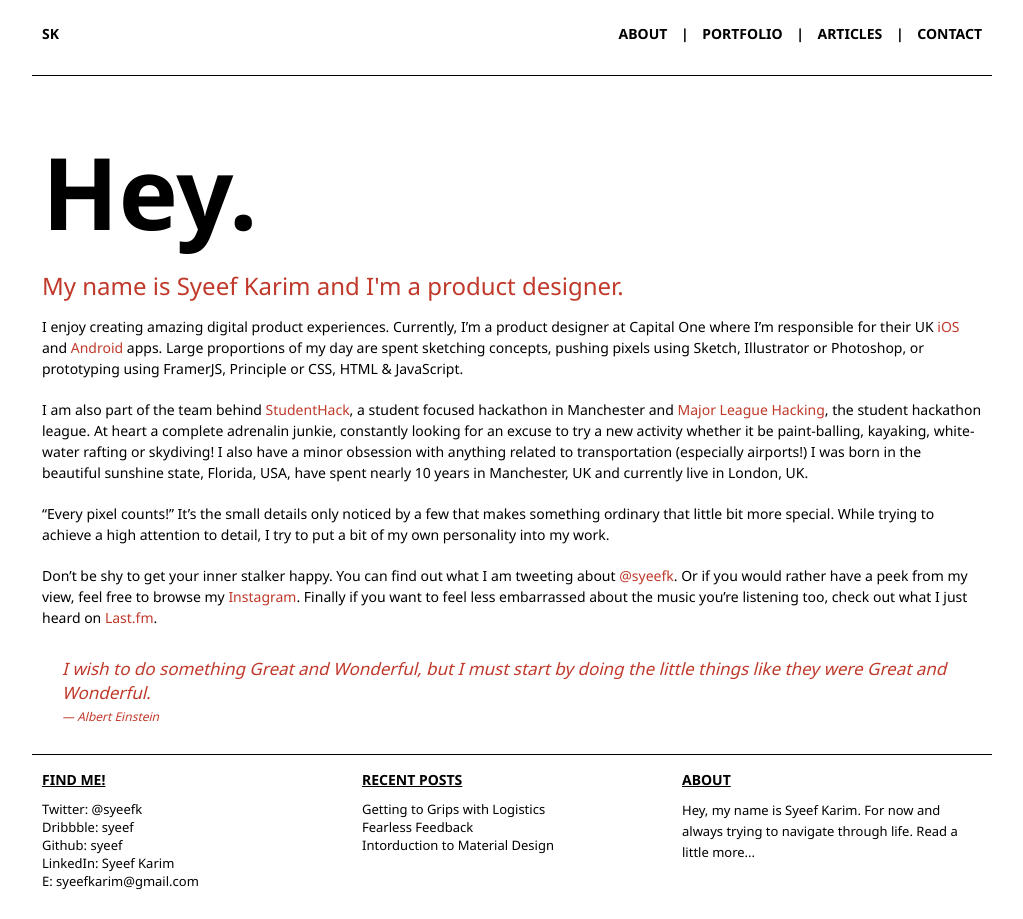
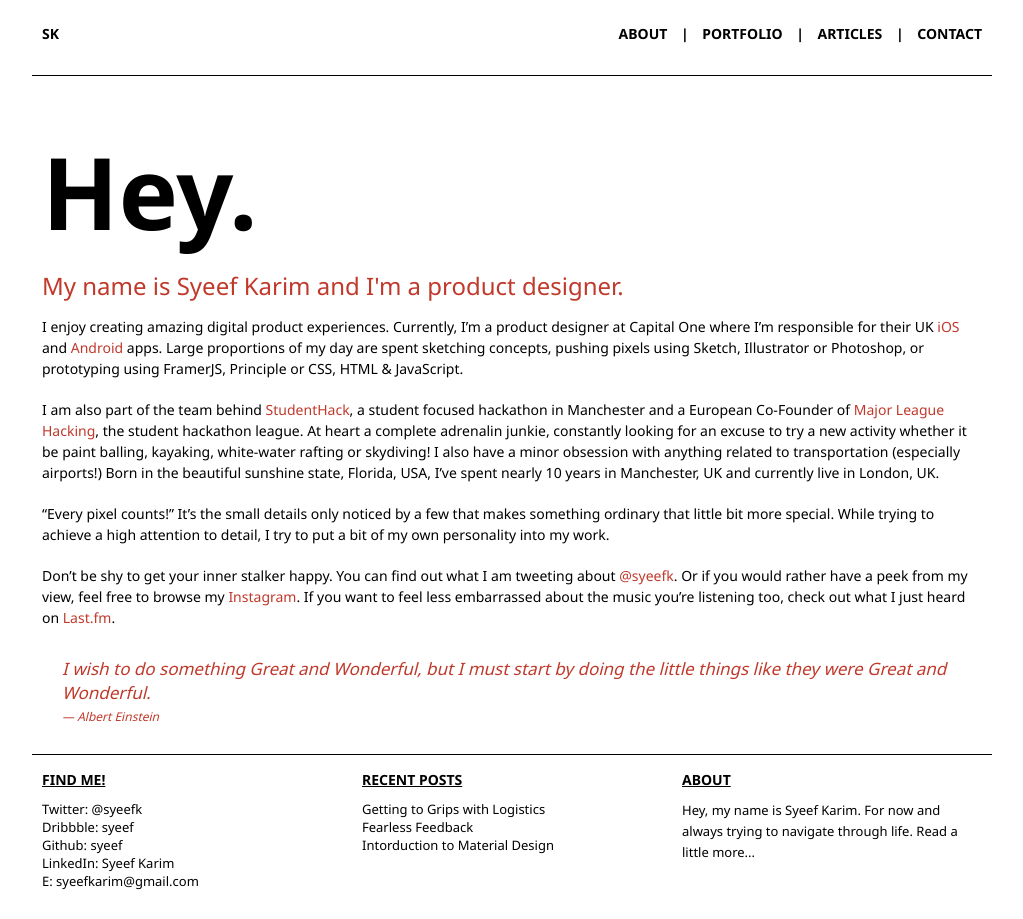
Before and after one commit to syeef/syeefkarim-2016-v0, a Jekyll site: the page built from about/index.md, in a window 1280 px wide. Shown: the whole page, without its empty margins (128-1151 px from the left). Built offline with Jekyll 4.4.1, drawn with Linux system fonts in a browser that asks for light colours.

Commit message:
change the copy on the about page

```diff
--- a/about/index.md
+++ b/about/index.md
@@ -7,10 +7,10 @@ tagLine: My name is Syeef Karim and I'm a product designer.
 
 I enjoy creating amazing digital product experiences. Currently, I'm a product designer at Capital One where I'm responsible for their UK <a id="links" href="https://itunes.apple.com/gb/app/capital-one-uk/id481679012?mt=8" target="_blank">iOS</a> and <a id="links" href="https://play.google.com/store/apps/details?id=com.ie.capitalone.uk&feature=search_result#?t=W251bGwsMSwxLDEsImNvbS5pZS5jYXBpdGFsb25lLnVrIl0" target="_blank">Android</a> apps. Large proportions of my day are spent sketching concepts, pushing pixels using Sketch, Illustrator or Photoshop, or prototyping using FramerJS, Principle or CSS, HTML & JavaScript.
 
-I am also part of the team behind <a id="links" href="http://www.studenthack.com/" target="_blank">StudentHack</a>, a student focused hackathon in Manchester and <a id="links" href="http://www.mlh.io" target="_blank">Major League Hacking</a>, the student hackathon league. At heart a complete adrenalin junkie, constantly looking for an excuse to try a new activity whether it be paint-balling, kayaking, white-water rafting or skydiving! I also have a minor obsession with anything related to transportation (especially airports!) I was born in the beautiful sunshine state, Florida, USA, have spent nearly 10 years in Manchester, UK and currently live in London, UK.
+I am also part of the team behind <a id="links" href="http://www.studenthack.com/" target="_blank">StudentHack</a>, a student focused hackathon in Manchester and a European Co-Founder of <a id="links" href="http://www.mlh.io" target="_blank">Major League Hacking</a>, the student hackathon league. At heart a complete adrenalin junkie, constantly looking for an excuse to try a new activity whether it be paint balling, kayaking, white-water rafting or skydiving! I also have a minor obsession with anything related to transportation (especially airports!) Born in the beautiful sunshine state, Florida, USA, I've spent nearly 10 years in Manchester, UK and currently live in London, UK.
 
 "Every pixel counts!" It's the small details only noticed by a few that makes something ordinary that little bit more special. While trying to achieve a high attention to detail, I try to put a bit of my own personality into my work.
 
-Don't be shy to get your inner stalker happy. You can find out what I am tweeting about <a id="links" href="http://www.twitter.com/syeefk" target="_blank">@syeefk</a>. Or if you would rather have a peek from my view, feel free to browse my <a id="links" href="http://www.instagram.com/syeef" target="_blank">Instagram</a>. Finally if you want to feel less embarrassed about the music you're listening too, check out what I just heard on <a id="links" href="http://www.last.fm/user/Syeef" target="_blank">Last.fm</a>.
+Don't be shy to get your inner stalker happy. You can find out what I am tweeting about <a id="links" href="http://www.twitter.com/syeefk" target="_blank">@syeefk</a>. Or if you would rather have a peek from my view, feel free to browse my <a id="links" href="http://www.instagram.com/syeef" target="_blank">Instagram</a>. If you want to feel less embarrassed about the music you're listening too, check out what I just heard on <a id="links" href="http://www.last.fm/user/Syeef" target="_blank">Last.fm</a>.
 
 >I wish to do something Great and Wonderful, but I must start by doing the little things like they were Great and Wonderful. <cite>Albert Einstein</cite>
```
